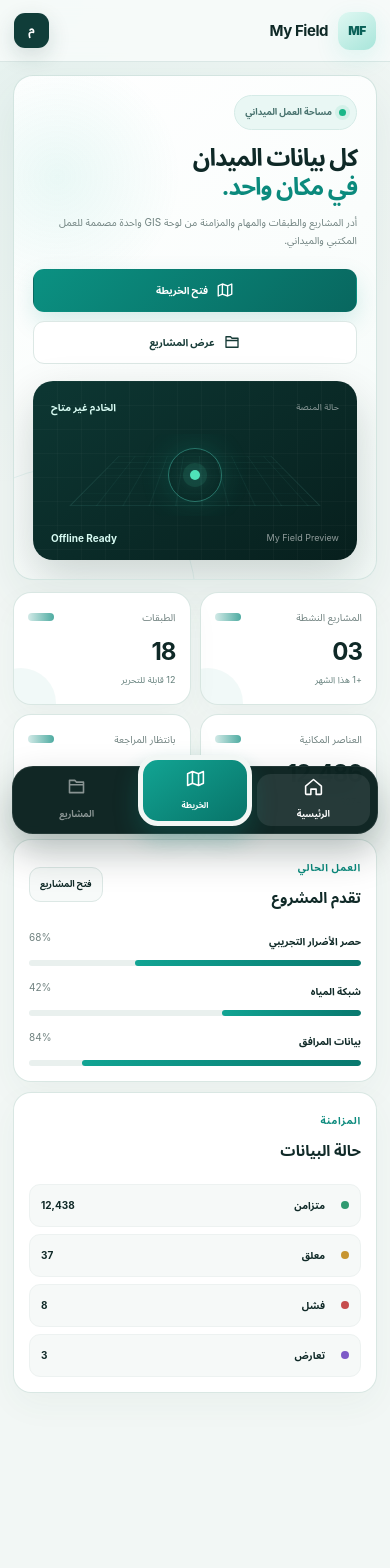
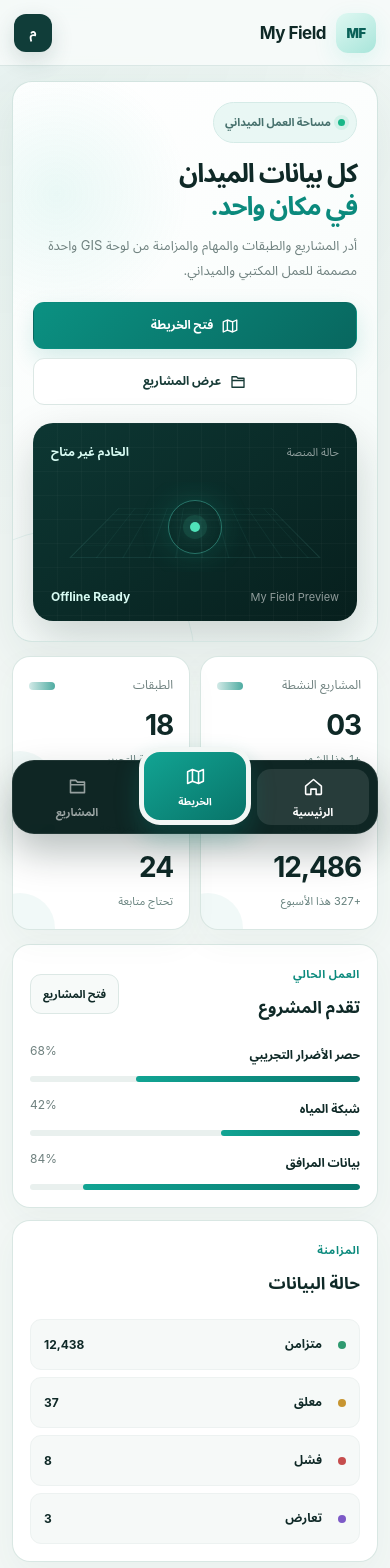
Before and after one commit to mmashharawi2021-cell/my-field, a React (Vite) app in the folder web/: page /#/ in a window 390 px wide. Shown: the top 1568 px of the page. Before the commit the page ends 1507 px from the top, so only its background shows below. Built offline with nearby package versions, Linux system fonts and the light colour scheme; no server answers.

Commit message:
ui: enlarge mobile typography and touch targets

```diff
--- a/web/src/styles/responsive.css
+++ b/web/src/styles/responsive.css
@@ -43,7 +43,7 @@
 
 @media (max-width: 1100px), (hover: none) and (pointer: coarse) and (max-width: 1400px) {
   body {
-    padding-bottom: 88px;
+    padding-bottom: 92px;
   }
 
   .app-shell {
@@ -62,12 +62,12 @@
     bottom: max(10px, env(safe-area-inset-bottom));
     display: grid;
     grid-template-columns: repeat(3, 1fr);
-    gap: 5px;
-    min-height: 66px;
-    background: rgba(8, 31, 29, .96);
+    gap: 6px;
+    min-height: 72px;
+    background: rgba(8, 31, 29, .97);
     border: 1px solid rgba(255,255,255,.08);
-    border-radius: 21px;
-    padding: 7px;
+    border-radius: 22px;
+    padding: 8px;
     box-shadow: 0 18px 38px rgba(5, 28, 26, .28);
     backdrop-filter: blur(18px);
   }
@@ -75,33 +75,34 @@
   .mobile-nav-item {
     position: relative;
     text-decoration: none;
-    color: rgba(255,255,255,.50);
-    min-height: 52px;
+    color: rgba(255,255,255,.56);
+    min-height: 56px;
     display: grid;
     place-items: center;
     align-content: center;
-    gap: 4px;
+    gap: 5px;
     border-radius: 14px;
     transition: .15s ease;
   }
 
   .mobile-nav-item small {
-    font-size: 9px;
-    font-weight: 750;
+    font-size: 11px;
+    line-height: 1.1;
+    font-weight: 800;
   }
 
   .mobile-nav-item.active {
-    background: rgba(255,255,255,.09);
+    background: rgba(255,255,255,.10);
     color: #fff;
   }
 
   .mobile-nav-item--primary {
-    margin-top: -19px;
-    min-height: 66px;
+    margin-top: -22px;
+    min-height: 72px;
     background: linear-gradient(145deg, #12a493, #087469);
     color: #fff;
     border: 5px solid #f2f7f5;
-    border-radius: 20px;
+    border-radius: 21px;
     box-shadow: 0 12px 25px rgba(10, 128, 115, .30);
   }
 
@@ -110,20 +111,23 @@
   }
 
   .mobile-nav-item--primary small {
-    font-size: 8px;
+    font-size: 10px;
   }
 
   .topbar {
-    min-height: 62px;
-    padding: 10px 14px;
+    min-height: 66px;
+    padding: 11px 14px;
   }
 
   .mobile-brand-mark {
     display: grid;
+    width: 40px;
+    height: 40px;
+    font-size: 13px;
   }
 
   .topbar h1 {
-    font-size: 15px;
+    font-size: 17px;
   }
 
   .topbar p,
@@ -132,17 +136,23 @@
   }
 
   .avatar {
-    width: 35px;
-    height: 35px;
-    border-radius: 11px;
+    width: 38px;
+    height: 38px;
+    border-radius: 12px;
+    font-size: 13px;
   }
 
   .content-area {
-    padding: 13px 13px 26px;
+    padding: 15px 14px 28px;
   }
 
   .page-stack {
-    gap: 12px;
+    gap: 14px;
+  }
+
+  .eyebrow {
+    font-size: 11px;
+    letter-spacing: .06em;
   }
 
   .hero-panel,
@@ -152,20 +162,26 @@
   }
 
   .hero-panel {
-    padding: 19px;
+    padding: 20px;
     border-radius: 20px;
-    gap: 17px;
+    gap: 18px;
+  }
+
+  .hero-kicker {
+    font-size: 11px;
+    padding: 8px 11px;
   }
 
   .hero-panel h2,
   .page-heading h2 {
-    font-size: 27px;
+    font-size: 29px;
+    line-height: 1.25;
   }
 
   .hero-panel p,
   .page-heading p {
-    font-size: 10px;
-    line-height: 1.8;
+    font-size: 13px;
+    line-height: 1.9;
   }
 
   .hero-actions {
@@ -174,10 +190,10 @@
   }
 
   .hero-action {
-    min-height: 43px;
+    min-height: 47px;
     justify-content: center;
-    padding: 0 10px;
-    font-size: 10px;
+    padding: 0 12px;
+    font-size: 12px;
   }
 
   .hero-status-card {
@@ -185,67 +201,153 @@
     min-width: 0;
   }
 
+  .hero-status-top,
+  .hero-status-bottom {
+    padding: 17px 18px;
+  }
+
+  .hero-status-top span,
+  .hero-status-bottom span {
+    font-size: 11px;
+  }
+
+  .hero-status-top b,
+  .hero-status-bottom strong {
+    font-size: 12px;
+  }
+
   .hero-status-map {
-    min-height: 82px;
+    min-height: 90px;
   }
 
   .stats-grid {
     grid-template-columns: repeat(2, minmax(0,1fr));
-    gap: 9px;
+    gap: 10px;
   }
 
   .stat-card {
-    padding: 14px;
+    padding: 16px;
+    min-height: 118px;
+  }
+
+  .stat-card span {
+    font-size: 12px;
   }
 
   .stat-card strong {
-    font-size: 24px;
+    font-size: 28px;
+    margin: 10px 0 6px;
+  }
+
+  .stat-card small {
+    font-size: 11px;
   }
 
   .split-grid,
   .project-grid {
     grid-template-columns: 1fr;
-    gap: 10px;
+    gap: 12px;
   }
 
   .panel {
-    padding: 15px;
+    padding: 17px;
+  }
+
+  .panel h3 {
+    font-size: 17px;
   }
 
   .panel-head .action-button {
-    min-height: 35px;
-    padding-inline: 10px;
-    font-size: 9px;
+    min-height: 40px;
+    padding-inline: 12px;
+    font-size: 11px;
+  }
+
+  .progress-row > div:first-child {
+    font-size: 12px;
+  }
+
+  .sync-list > div {
+    padding: 12px 13px;
+    font-size: 12px;
   }
 
   .page-heading {
-    gap: 14px;
-    padding-top: 2px;
+    gap: 16px;
+    padding-top: 3px;
   }
 
   .page-heading .action-button {
     width: 100%;
+    min-height: 48px;
+    font-size: 12px;
+  }
+
+  .notice {
+    font-size: 11px;
+    line-height: 1.7;
+    padding: 12px 13px;
   }
 
   .project-card--new {
-    border-radius: 18px;
+    border-radius: 19px;
   }
 
   .project-cover {
-    min-height: 104px;
+    min-height: 112px;
+    padding: 17px;
   }
 
   .project-card-body {
-    padding: 16px;
+    padding: 18px;
+  }
+
+  .project-card h3 {
+    font-size: 19px;
+    margin-bottom: 8px;
   }
 
   .project-card p {
     min-height: 0;
+    font-size: 12px;
+    line-height: 1.8;
+  }
+
+  .project-progress-meta {
+    font-size: 11px;
+    margin-top: 17px;
+  }
+
+  .project-progress-track {
+    height: 7px;
+  }
+
+  .project-metrics {
+    margin: 17px 0;
+    padding: 13px 0;
+  }
+
+  .project-metrics b {
+    font-size: 16px;
+  }
+
+  .project-metrics span {
+    font-size: 10px;
+  }
+
+  .project-card .action-button {
+    min-height: 48px;
+    font-size: 12px;
+  }
+
+  .status-pill {
+    font-size: 10px;
+    padding: 6px 10px;
   }
 
   .map-layout {
-    height: calc(100dvh - 145px);
-    min-height: 520px;
+    height: calc(100dvh - 152px);
+    min-height: 530px;
     display: block;
     position: relative;
     border-radius: 18px;
@@ -262,7 +364,7 @@
   }
 
   .map-toolbar {
-    top: 10px;
+    top: 12px;
     right: 10px;
     left: 10px;
     justify-content: center;
@@ -270,22 +372,34 @@
   }
 
   .action-button--icon {
-    width: 42px;
-    height: 42px;
-    min-height: 42px;
+    width: 46px;
+    height: 46px;
+    min-height: 46px;
   }
 
   .map-status-badge {
-    bottom: 13px;
-    right: 13px;
+    bottom: 14px;
+    right: 14px;
+    min-height: 38px;
+    padding: 0 13px;
+    font-size: 11px;
   }
 
   .maplibregl-ctrl-top-left {
-    top: 58px;
+    top: 62px;
+  }
+
+  .maplibregl-ctrl-group button {
+    width: 34px !important;
+    height: 34px !important;
   }
 
   .maplibregl-ctrl-bottom-right {
-    bottom: 48px;
+    bottom: 52px;
+  }
+
+  .maplibregl-ctrl-attrib {
+    font-size: 10px !important;
   }
 }
 
@@ -300,6 +414,10 @@
 
   .hero-panel h2,
   .page-heading h2 {
-    font-size: 24px;
+    font-size: 26px;
+  }
+
+  .content-area {
+    padding-inline: 12px;
   }
 }
```
